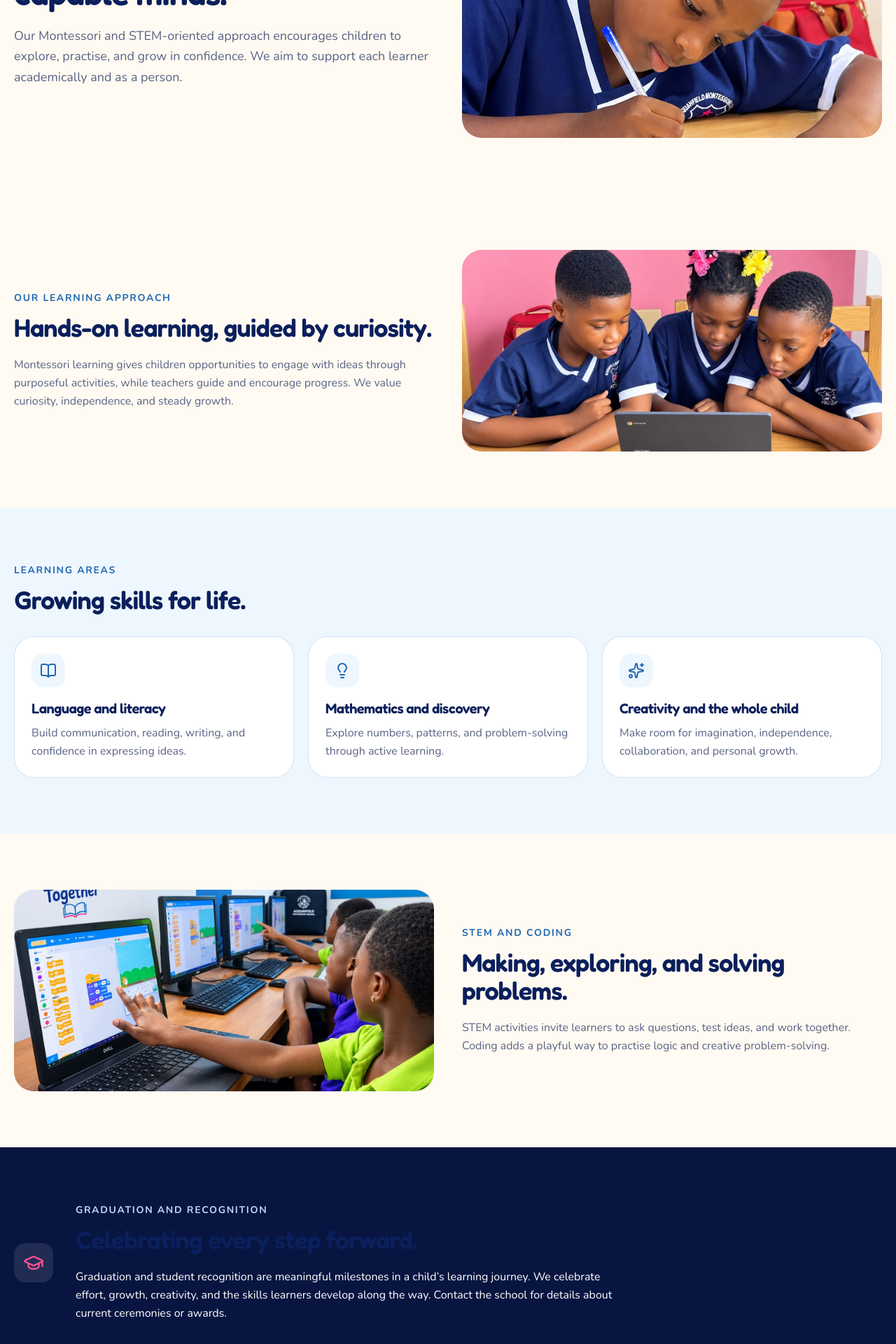
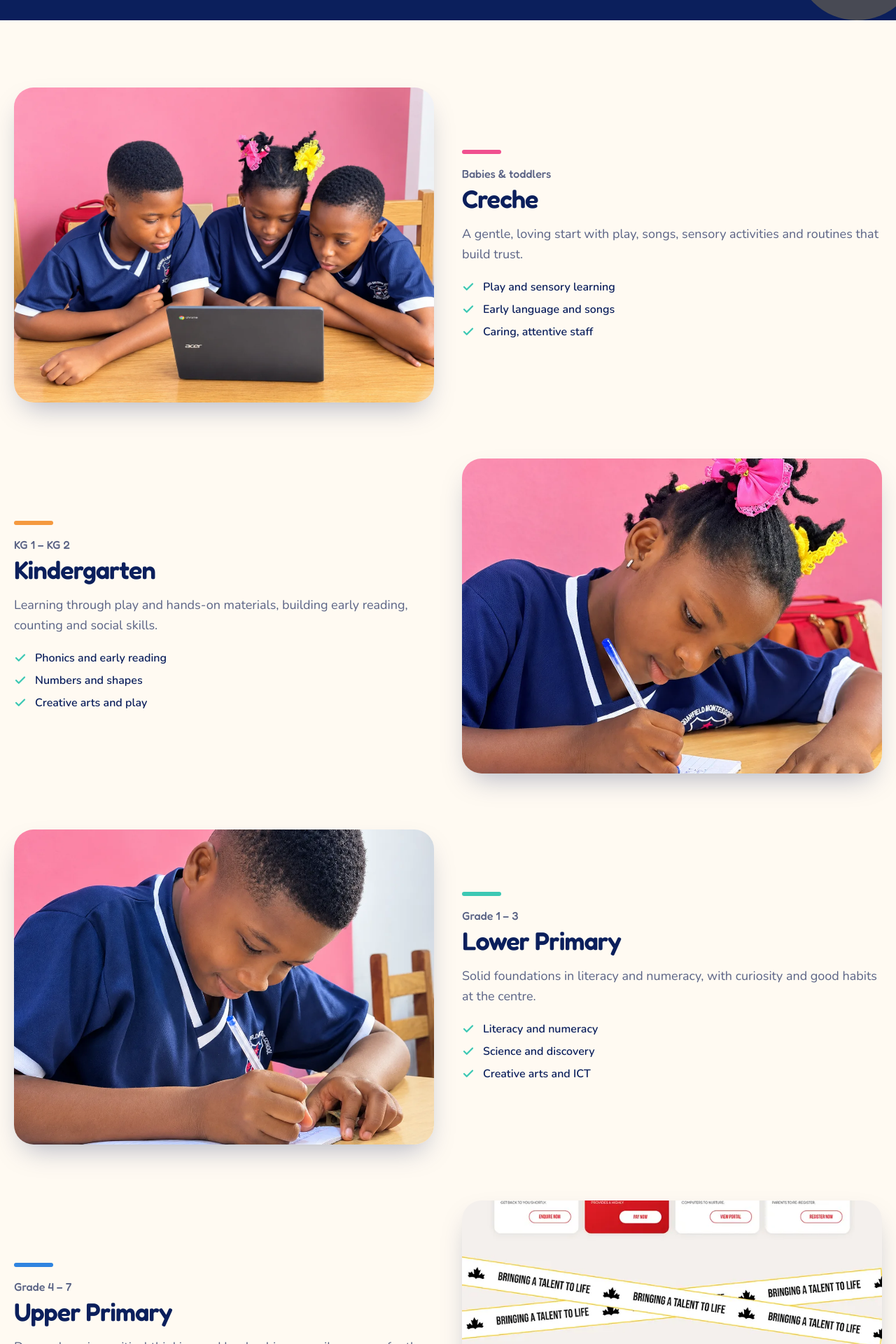
Before and after one commit to Meshack000/Acquahfield, a React (Vite) app: page /academics in a window 1280 px wide. Shown: the part 340-2260 px from the top of the page at 70% size. Built offline with nearby package versions, Linux system fonts and the light colour scheme.

Commit message:
feat: restructure Academics page with new layout and content for enhanced user experience

```diff
--- a/src/pages/Academics.tsx
+++ b/src/pages/Academics.tsx
@@ -1,132 +1,78 @@
-import { BookOpen, GraduationCap, Lightbulb, Sparkles } from "lucide-react";
+import { Check } from "lucide-react";
+import PageHeader from "@/components/ui/PageHeader";
+import Button from "@/components/ui/buttons";
 import { img } from "@/lib/images";
 
-const learningAreas = [
+const levels = [
   {
-    title: "Language and literacy",
-    description: "Build communication, reading, writing, and confidence in expressing ideas.",
-    icon: BookOpen,
+    name: "Creche",
+    ages: "Babies & toddlers",
+    text: "A gentle, loving start with play, songs, sensory activities and routines that build trust.",
+    items: ["Play and sensory learning", "Early language and songs", "Caring, attentive staff"],
+    src: img.classroomCollab,
+    bar: "bg-bubblegum",
   },
   {
-    title: "Mathematics and discovery",
-    description: "Explore numbers, patterns, and problem-solving through active learning.",
-    icon: Lightbulb,
+    name: "Kindergarten",
+    ages: "KG 1 – KG 2",
+    text: "Learning through play and hands-on materials, building early reading, counting and social skills.",
+    items: ["Phonics and early reading", "Numbers and shapes", "Creative arts and play"],
+    src: img.studentWriting,
+    bar: "bg-tangerine",
   },
   {
-    title: "Creativity and the whole child",
-    description: "Make room for imagination, independence, collaboration, and personal growth.",
-    icon: Sparkles,
+    name: "Lower Primary",
+    ages: "Grade 1 – 3",
+    text: "Solid foundations in literacy and numeracy, with curiosity and good habits at the centre.",
+    items: ["Literacy and numeracy", "Science and discovery", "Creative arts and ICT"],
+    src: img.classroomStudy,
+    bar: "bg-mint",
+  },
+  {
+    name: "Upper Primary",
+    ages: "Grade 4 – 7",
+    text: "Deeper learning, critical thinking and leadership as pupils prepare for the next stage.",
+    items: ["Core subjects and projects", "Leadership and civics", "ICT and research skills"],
+    src: img.mockElection,
+    bar: "bg-brand-500",
   },
 ];
 
 export default function Academics() {
   return (
     <>
-      <section className="bg-cream px-5 py-14 sm:py-20">
-        <div className="mx-auto grid max-w-7xl items-center gap-10 lg:grid-cols-2">
-          <div>
-            <p className="text-sm font-bold uppercase tracking-[0.12em] text-brand-600">
-              Academics at Acquahfield
-            </p>
-            <h1 className="mt-3 max-w-2xl text-4xl font-semibold sm:text-5xl">
-              Learning that builds curious, capable minds.
-            </h1>
-            <p className="mt-6 max-w-2xl text-lg leading-relaxed text-muted">
-              Our Montessori and STEM-oriented approach encourages children to explore, practise,
-              and grow in confidence. We aim to support each learner academically and as a person.
-            </p>
-          </div>
-          <img
-            src={img.studentWriting}
-            alt="A student concentrating on a writing activity"
-            className="h-72 w-full rounded-card object-cover sm:h-96"
-          />
-        </div>
-      </section>
+      <PageHeader
+        eyebrow="Academics"
+        title="From Creche to Grade 7"
+        text="A clear learning journey that grows with your child."
+      />
 
-      <section id="learning-approach" className="scroll-mt-24 px-5 py-14 sm:py-20">
-        <div className="mx-auto grid max-w-7xl gap-10 md:grid-cols-2 md:items-center">
-          <div>
-            <p className="text-sm font-bold uppercase tracking-[0.12em] text-brand-600">
-              Our learning approach
-            </p>
-            <h2 className="mt-3 text-3xl font-semibold sm:text-4xl">
-              Hands-on learning, guided by curiosity.
-            </h2>
-            <p className="mt-5 leading-relaxed text-muted">
-              Montessori learning gives children opportunities to engage with ideas through
-              purposeful activities, while teachers guide and encourage progress. We value
-              curiosity, independence, and steady growth.
-            </p>
-          </div>
-          <img
-            src={img.classroomCollab}
-            alt="Students learning together in class"
-            className="h-72 w-full rounded-card object-cover"
-          />
-        </div>
-      </section>
-
-      <section id="learning-areas" className="scroll-mt-24 bg-brand-50 px-5 py-14 sm:py-20">
-        <div className="mx-auto max-w-7xl">
-          <p className="text-sm font-bold uppercase tracking-[0.12em] text-brand-600">
-            Learning areas
-          </p>
-          <h2 className="mt-3 text-3xl font-semibold sm:text-4xl">Growing skills for life.</h2>
-          <div className="mt-8 grid gap-5 md:grid-cols-3">
-            {learningAreas.map(({ title, description, icon: Icon }) => (
-              <article key={title} className="rounded-card border border-brand-200/70 bg-white p-6">
-                <span className="inline-flex h-12 w-12 items-center justify-center rounded-2xl bg-brand-50 text-brand-600">
-                  <Icon size={24} aria-hidden="true" />
-                </span>
-                <h3 className="mt-4 text-xl font-semibold">{title}</h3>
-                <p className="mt-2 leading-relaxed text-muted">{description}</p>
-              </article>
-            ))}
-          </div>
-        </div>
-      </section>
-
-      <section id="stem-coding" className="scroll-mt-24 px-5 py-14 sm:py-20">
-        <div className="mx-auto grid max-w-7xl gap-10 md:grid-cols-2 md:items-center">
-          <img
-            src={img.smartTribe}
-            alt="Students taking part in a coding activity"
-            className="h-72 w-full rounded-card object-cover"
-          />
-          <div>
-            <p className="text-sm font-bold uppercase tracking-[0.12em] text-brand-600">
-              STEM and coding
-            </p>
-            <h2 className="mt-3 text-3xl font-semibold sm:text-4xl">
-              Making, exploring, and solving problems.
-            </h2>
-            <p className="mt-5 leading-relaxed text-muted">
-              STEM activities invite learners to ask questions, test ideas, and work together.
-              Coding adds a playful way to practise logic and creative problem-solving.
-            </p>
-          </div>
-        </div>
-      </section>
-
-      <section id="milestones" className="scroll-mt-24 bg-navy-950 px-5 py-14 text-white sm:py-20">
-        <div className="mx-auto grid max-w-7xl gap-8 md:grid-cols-[auto_1fr] md:items-center">
-          <span className="inline-flex h-14 w-14 items-center justify-center rounded-2xl bg-white/10 text-bubblegum">
-            <GraduationCap size={30} aria-hidden="true" />
-          </span>
-          <div>
-            <p className="text-sm font-bold uppercase tracking-[0.12em] text-brand-200">
-              Graduation and recognition
-            </p>
-            <h2 className="mt-3 text-3xl font-semibold sm:text-4xl">
-              Celebrating every step forward.
-            </h2>
-            <p className="mt-5 max-w-3xl leading-relaxed text-brand-100">
-              Graduation and student recognition are meaningful milestones in a child’s learning
-              journey. We celebrate effort, growth, creativity, and the skills learners develop
-              along the way. Contact the school for details about current ceremonies or awards.
-            </p>
-          </div>
+      <section className="mx-auto max-w-7xl space-y-20 px-5 py-24">
+        {levels.map((l, i) => (
+          <article key={l.name} className="grid items-center gap-10 lg:grid-cols-2">
+            <img
+              src={l.src}
+              alt={l.name}
+              loading="lazy"
+              className={`aspect-[4/3] w-full rounded-card object-cover shadow-pop ${i % 2 ? "lg:order-2" : ""}`}
+            />
+            <div>
+              <span className={`block h-1.5 w-14 rounded-full ${l.bar}`} />
+              <p className="mt-4 font-display font-medium text-muted">{l.ages}</p>
+              <h2 className="mt-1 text-3xl font-semibold md:text-4xl">{l.name}</h2>
+              <p className="mt-4 text-lg leading-relaxed text-muted">{l.text}</p>
+              <ul className="mt-5 space-y-2">
+                {l.items.map((it) => (
+                  <li key={it} className="flex items-center gap-3 font-semibold text-navy-900">
+                    <Check size={18} className="text-mint" strokeWidth={3} /> {it}
+                  </li>
+                ))}
+              </ul>
+            </div>
+          </article>
+        ))}
+        <div className="text-center">
+          <Button to="/admissions" variant="accent">Apply for a place</Button>
         </div>
       </section>
     </>
```
